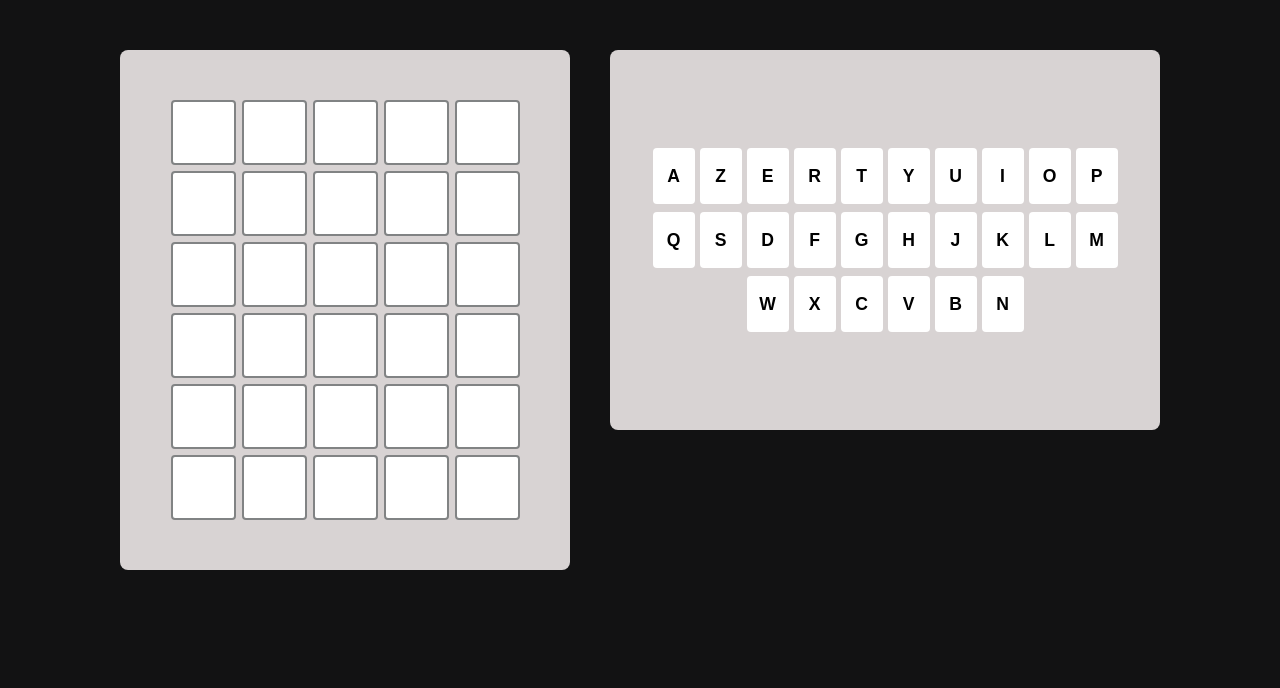
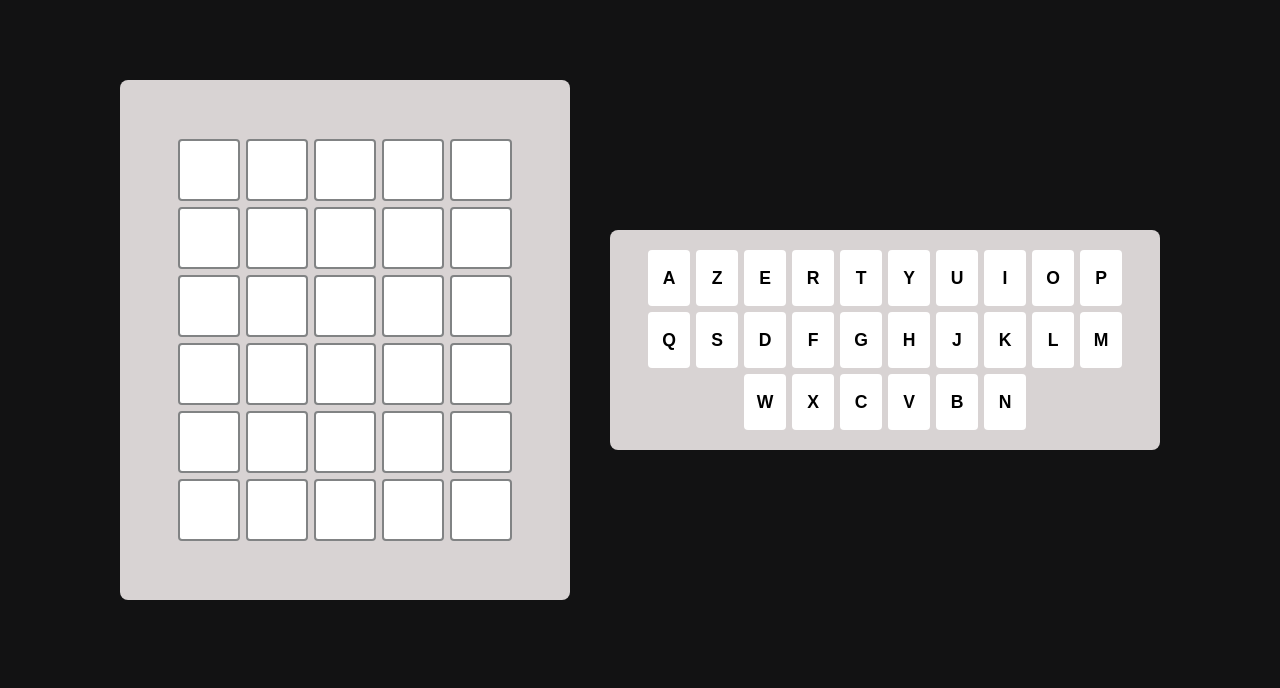
Before and after one commit to SAEDeuxiemeA/SAEdeuxiemeA, a PHP site: page /application/vue/ViewHome.php in a window 1280 px wide. Shown: the part 112-800 px from the top of the page. Run offline with PHP 8.4, Linux system fonts and the light colour scheme.

Commit message:
feat(feature/CSS) : modification du CSS de la page Home

```diff
--- a/application/CSS/home.css
+++ b/application/CSS/home.css
@@ -2,18 +2,17 @@ main {
     display: flex;
     flex-direction: column;
     align-items: center;
-    justify-content: flex-start;
     gap: 20px;
-    padding: 20px 15px;
     width: 100%;
     max-width: 1200px;
     margin: 0 auto;
+    padding: 15px;
     box-sizing: border-box;
 }
 
-.bloc-grille {
+.bloc-grille,
+.bloc-clavier {
     width: 100%;
-    max-width: 350px;
     background-color: #d8d3d3;
     border-radius: 8px;
     padding: 15px;
@@ -23,55 +22,44 @@ main {
     align-items: center;
 }
 
-.grid {
+.bloc-grille {
+    max-width: 350px;
+}
+
+.bloc-clavier {
+    max-width: 500px;
+    padding-inline: 10px;
+}
+
+.grid,
+.keyboard {
     display: flex;
     flex-direction: column;
+    width: 100%;
     gap: 6px;
-    width: 100%;
+
 }
 
-.row {
+.row,
+.keyboard-row {
     display: flex;
     justify-content: center;
+    width: 100%;
     gap: 6px;
 }
 
 .tile {
     width: 100%;
-    aspect-ratio: 1 / 1;
-    max-width: 55px;
+    aspect-ratio: 1;
+    max-width: 50px;
     border: 2px solid #818384;
     border-radius: 4px;
     background-color: #ffffff;
     font-weight: bold;
-    font-size: 1.5rem;
+    font-size: 1.4rem;
     display: flex;
     align-items: center;
-    justify-content: center;
     text-transform: uppercase;
-}
-
-.bloc-clavier {
-    width: 100%;
-    max-width: 500px;
-    background-color: #d8d3d3;
-    border-radius: 8px;
-    padding: 15px 10px;
-    box-sizing: border-box;
-}
-
-.keyboard {
-    display: flex;
-    flex-direction: column;
-    gap: 8px;
-    width: 100%;
-}
-
-.keyboard-row {
-    display: flex;
-    justify-content: center;
-    gap: 5px;
-    width: 100%;
 }
 
 .key {
@@ -88,8 +76,6 @@ main {
     display: flex;
     align-items: center;
     justify-content: center;
-    user-select: none;
-    transition: background-color 0.15s ease;
 }
 
 .key:hover {
@@ -104,27 +90,27 @@ main {
 
 @media screen and (min-width: 768px) {
     main {
-        padding: 30px 20px;
-        gap: 30px;
+        padding: 25px;
+        gap: 25px;
     }
 
     .bloc-grille {
-        max-width: 420px;
+        max-width: 450px;
         padding: 25px;
     }
 
     .tile {
-        max-width: 65px;
-        font-size: 1.8rem;
+        max-width: 62px;
+        font-size: 1.7rem;
     }
 
     .bloc-clavier {
-        max-width: 600px;
+        max-width: 650px;
         padding: 20px;
     }
 
     .key {
-        height: 54px;
+        height: 52px;
         font-size: 1.1rem;
     }
 }
@@ -134,24 +120,23 @@ main {
 @media screen and (min-width: 1024px) {
     main {
         flex-direction: row;
-        align-items: flex-start;
         justify-content: center;
+        align-items: center;
         gap: 40px;
-        padding: 50px 20px;
+        min-height: calc(100vh - 120px);
+        padding: 40px 20px;
     }
 
     .bloc-grille {
         flex: 1;
         max-width: 450px;
-        min-height: 520px;
+        height: 520px;
     }
 
     .bloc-clavier {
         flex: 1;
         max-width: 550px;
-        min-height: 380px;
-        display: flex;
-        align-items: center;
+        height: auto;
     }
 
     .key {
```
